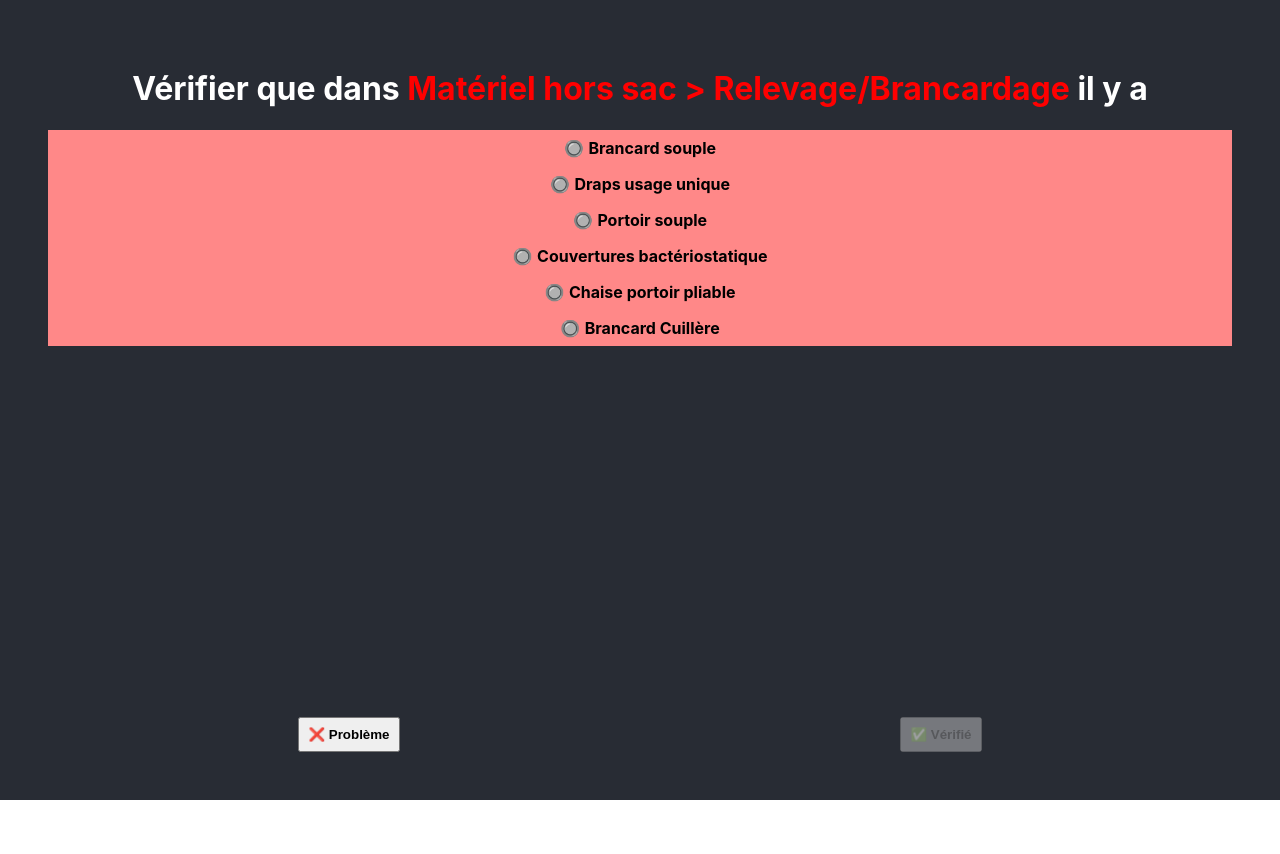
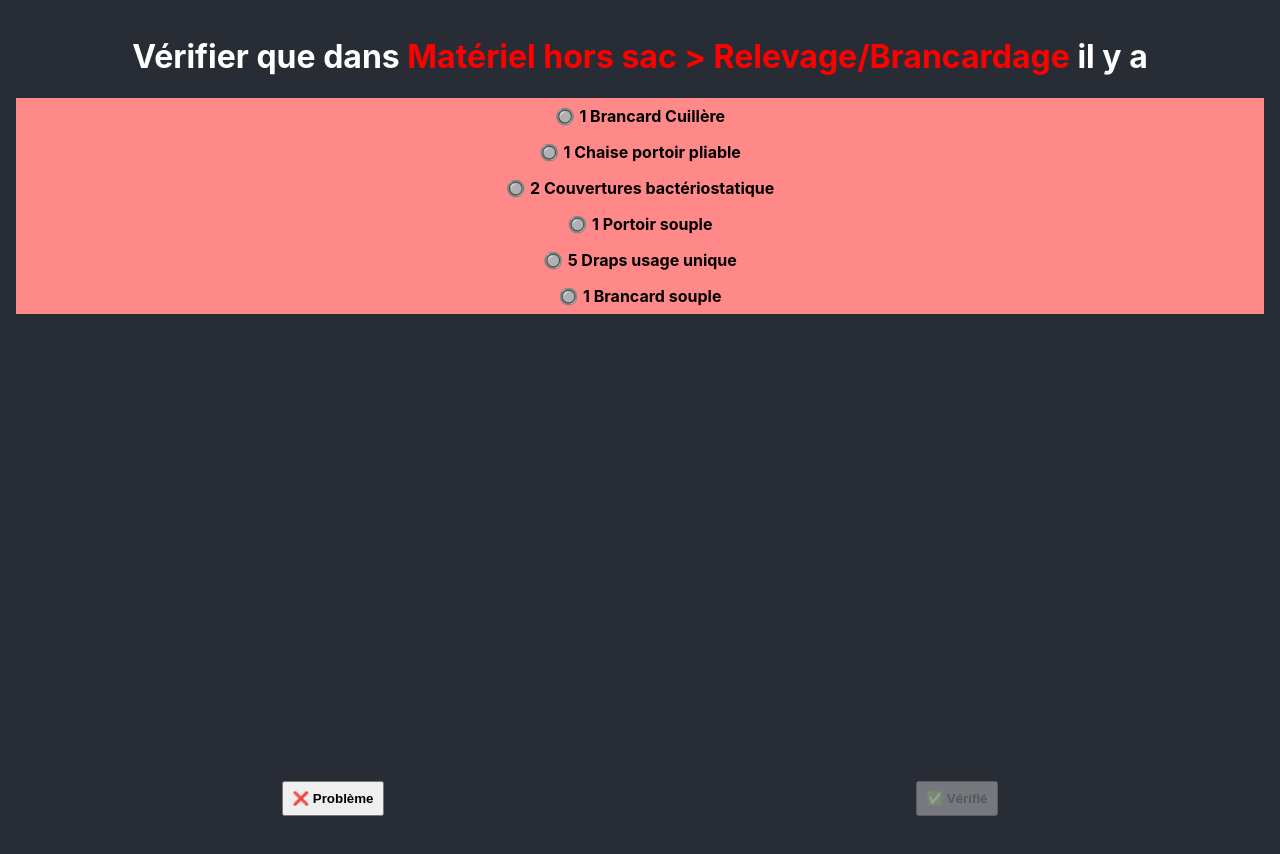
Before and after one commit to Gguigre/sfcb93-checkup, a React (Create React App) app: page / in a window 1280 px wide. Shown: the top 854 px of the page. Before the commit the page ends 800 px from the top, so only its background shows below. Built offline with nearby package versions, Linux system fonts and the light colour scheme.

Commit message:
feat: add nbItems in presence checks

```diff
--- a/src/App.css
+++ /dev/null
@@ -1,6 +0,0 @@
-.App {
-  text-align: center;
-  background-color: #282c34;
-  color: white;
-  height: 100vh;
-}
--- a/src/App.tsx
+++ b/src/App.tsx
@@ -1,5 +1,5 @@
 import { useState } from 'react';
-import './App.css';
+import styled from 'styled-components';
 import { Review } from './components/Review';
 import LotA from "./data/A.json";
 import { buildChecksForContainer } from './libs/buildChecks';
@@ -21,14 +21,23 @@ function App() {
   }
 
   return (
-    <div className="App">
+    <AppContainer>
       {checks[checkIndex] !== undefined
       ? <Review review={checks[checkIndex]} onOk={onOk} onIssue={onIssue}/>
       : <div>
           {issues.map(issue => <><span>{issue}</span><br /></>)}
         </div>}
-    </div>
+    </AppContainer>
   );
 }
 
+const AppContainer = styled.div({
+  padding: 16,
+  paddingBottom: 48,
+  textAlign: 'center',
+  backgroundColor: '#282c34',
+  color: 'white',
+  height: '100vh',
+})
+
 export default App;
--- a/src/components/Reviews/GenericReview.tsx
+++ b/src/components/Reviews/GenericReview.tsx
@@ -22,5 +22,5 @@ export const GenericReview: React.FC<{
 }
 
 const Container = styled.div({flexDirection: "column", display: "flex", height: '100%'})
-const ContentContainer = styled.div({padding: 48, flex: 1, display: 'flex', flexDirection: "column"})
+const ContentContainer = styled.div({flex: 1, display: 'flex', flexDirection: "column"})
 const Content = styled.div({flex: 1})
--- a/src/libs/buildChecks.ts
+++ b/src/libs/buildChecks.ts
@@ -1,4 +1,4 @@
-import { Container, isCheckable, isContainer } from "../business/Prop";
+import { Container, isCheckable, isContainer, Prop } from "../business/Prop";
 import { Review } from "../business/review";
 
 export const buildChecksForContainer = (itemToCheck: Container, containerName?: string): Review[] => {
@@ -9,7 +9,11 @@ export const buildChecksForContainer = (itemToCheck: Container, containerName?:
   if (!isEmpty) {
     const hasLeaf = itemToCheck.content.some(child => (child as Container).content === undefined)
     if (hasLeaf) {
-      verifications.push({ location, type: 'presence', items: itemToCheck.content.map(prop => prop.name)})
+      verifications.push({
+        location,
+        type: 'presence',
+        items: getContentChecklist(itemToCheck)
+      })
     }
   }
 
@@ -35,3 +39,11 @@ export const buildChecksForContainer = (itemToCheck: Container, containerName?:
 
   return verifications
 }
+
+export const getContentChecklist = (itemToCheck: Container) => {
+  return itemToCheck.content.reduce<Array<string>>(
+    (previousValue: string[], currentValue: Prop) => {
+      return isContainer(currentValue) ? previousValue : [`${currentValue.number} ${currentValue.name}` , ...previousValue]
+    },
+  [])
+}
```
